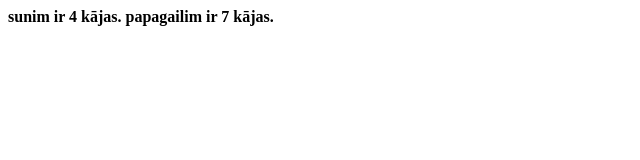
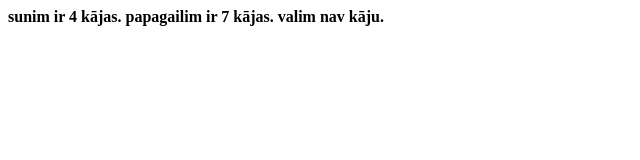
Before and after one commit to siinchaaa/cetrkajainie, a plain HTML site: page index.html in a window 1280 px wide. Shown: the whole page, without its empty margins (0-640 px from the left). Drawn offline with Linux system fonts and the light colour scheme.

Commit message:
pievienots valis

```diff
--- a/index.html
+++ b/index.html
@@ -7,5 +7,6 @@
     <body>
         <b>sunim ir 4 kājas.</b>
         <b>papagailim ir 7 kājas.</b>
+        <b>valim nav kāju.</b>
     </body>
 </html>
```
